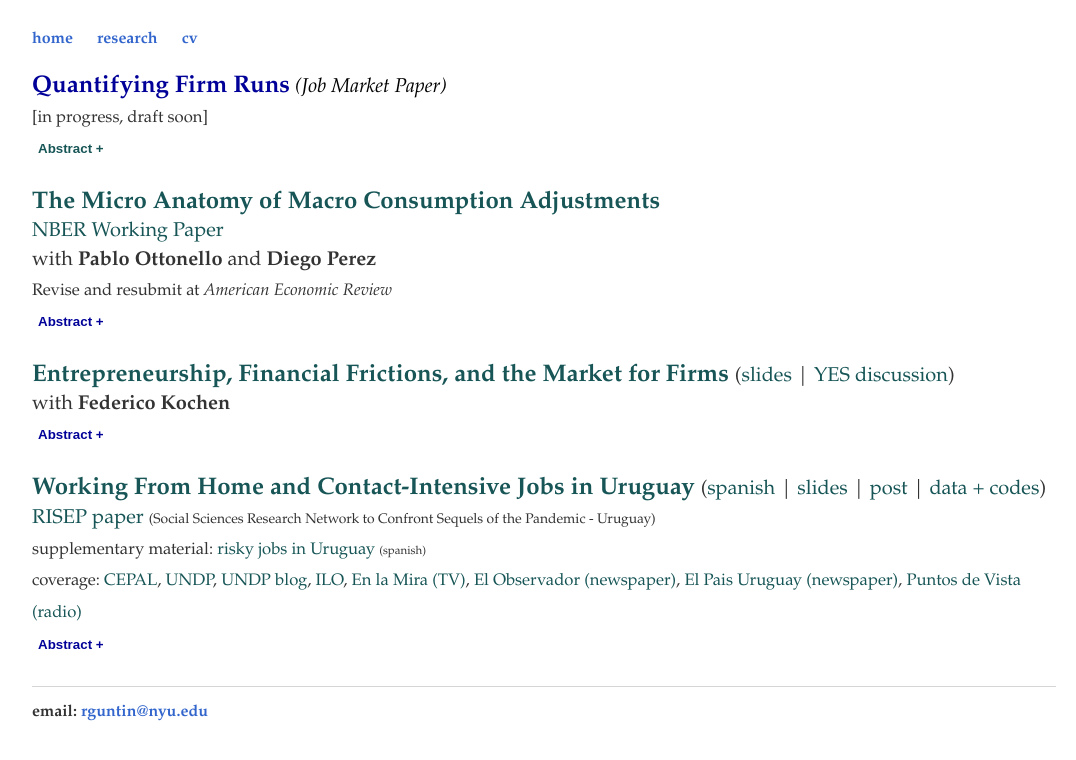
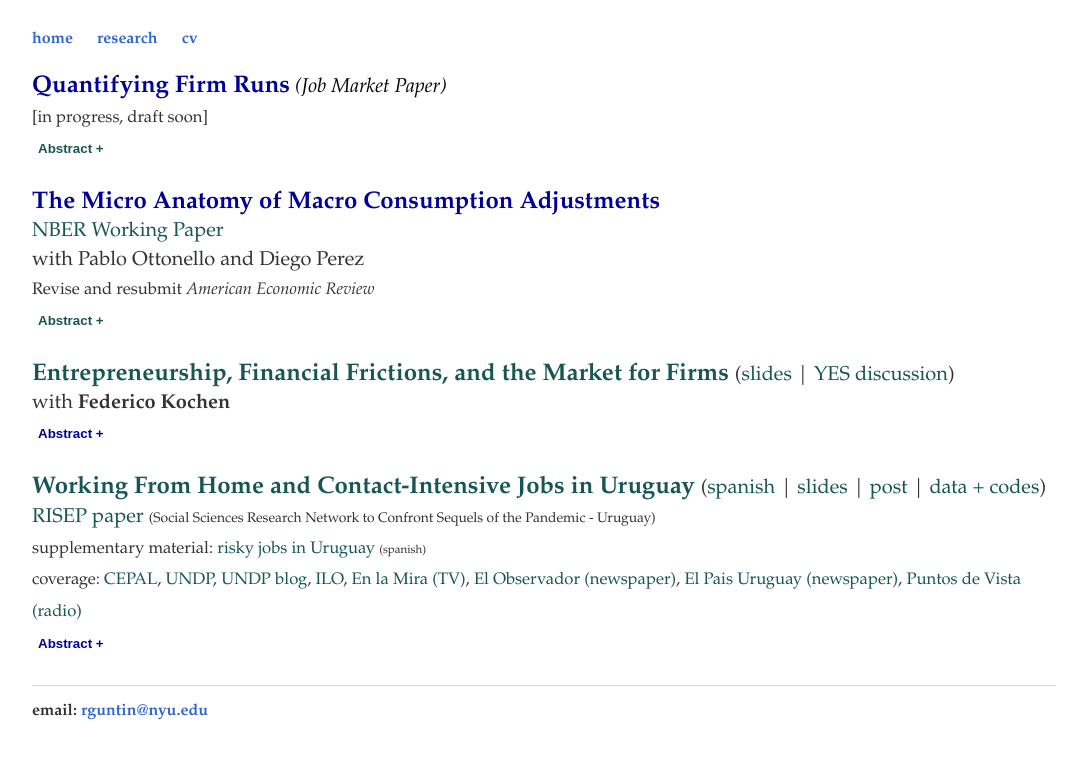
Before and after one commit to rafaguntin/rafaguntin.github.io, a Jekyll site: the page built from research/index.html, in a window 1280 px wide. Shown: the top 760 px of the page, without its empty margins (96-1172 px from the left). Built offline with Jekyll 4.4.1, drawn with Linux system fonts in a browser that asks for light colours.

Commit message:
Update index.html

```diff
--- a/research/index.html
+++ b/research/index.html
@@ -24,17 +24,17 @@ title: Rafael Guntin - Research
                             </p>
 
                                <p>
-				       <a style="font-weight: bold; color:#175556"
+				       <a style="font-weight: bold; color:#000099"
 					  href="/research/GuOP_Consumption.pdf"
 			                  target="_blank"
 					  >The Micro Anatomy of Macro Consumption Adjustments</a>
 			        <br> <small> <a style="color:#175556" href="https://www.nber.org/papers/w27917" target="_blank">NBER Working Paper</a>
 				<br> with
-				<a style="font-weight: bold; color:#333" href="https://sites.google.com/site/ottonellopablo/" target="_blank"> Pablo Ottonello </a>
+				<a style="color:#333" href="https://sites.google.com/site/ottonellopablo/" target="_blank"> Pablo Ottonello </a>
 				and
-				<a style="font-weight: bold; color:#333" href="https://www.perezdiego.org/" target="_blank"> Diego Perez </a>
-				       <br> <small>  Revise and resubmit at <em> American Economic Review </em><big>
-				       <br><button style ="font-weight: bold; color:#000099 ;background-color: white;border: none;" onclick="myFunction()" id="myBtn">Abstract +<small></button>
+				<a style="color:#333" href="https://www.perezdiego.org/" target="_blank"> Diego Perez </a>
+				       <br> <small>  Revise and resubmit <span "atfont-weight: bold;"><em>American Economic Review</em></span><big>
+				       <br><button style ="font-weight: bold; color:#175556 ;background-color: white;border: none;" onclick="myFunction()" id="myBtn">Abstract +<small></button>
 					       <span id="dots"></span><span id="more" style = "color:#282828; line-height: 1.2em; text-align: justify"> <small>
 We study crises characterized by large adjustments of aggregate consumption through
 their microlevel patterns. We show that leading theories designed to explain aggregate
```
